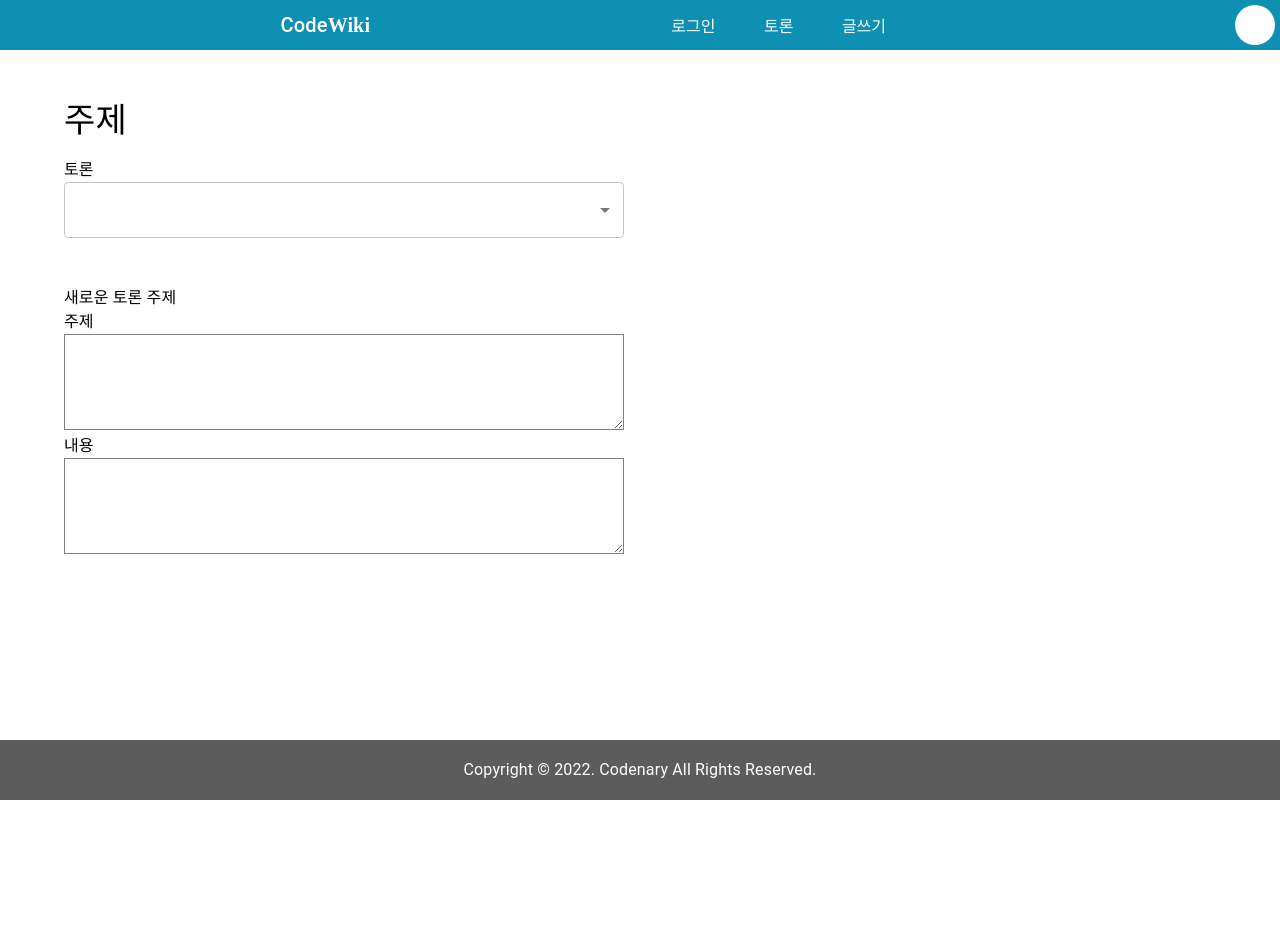
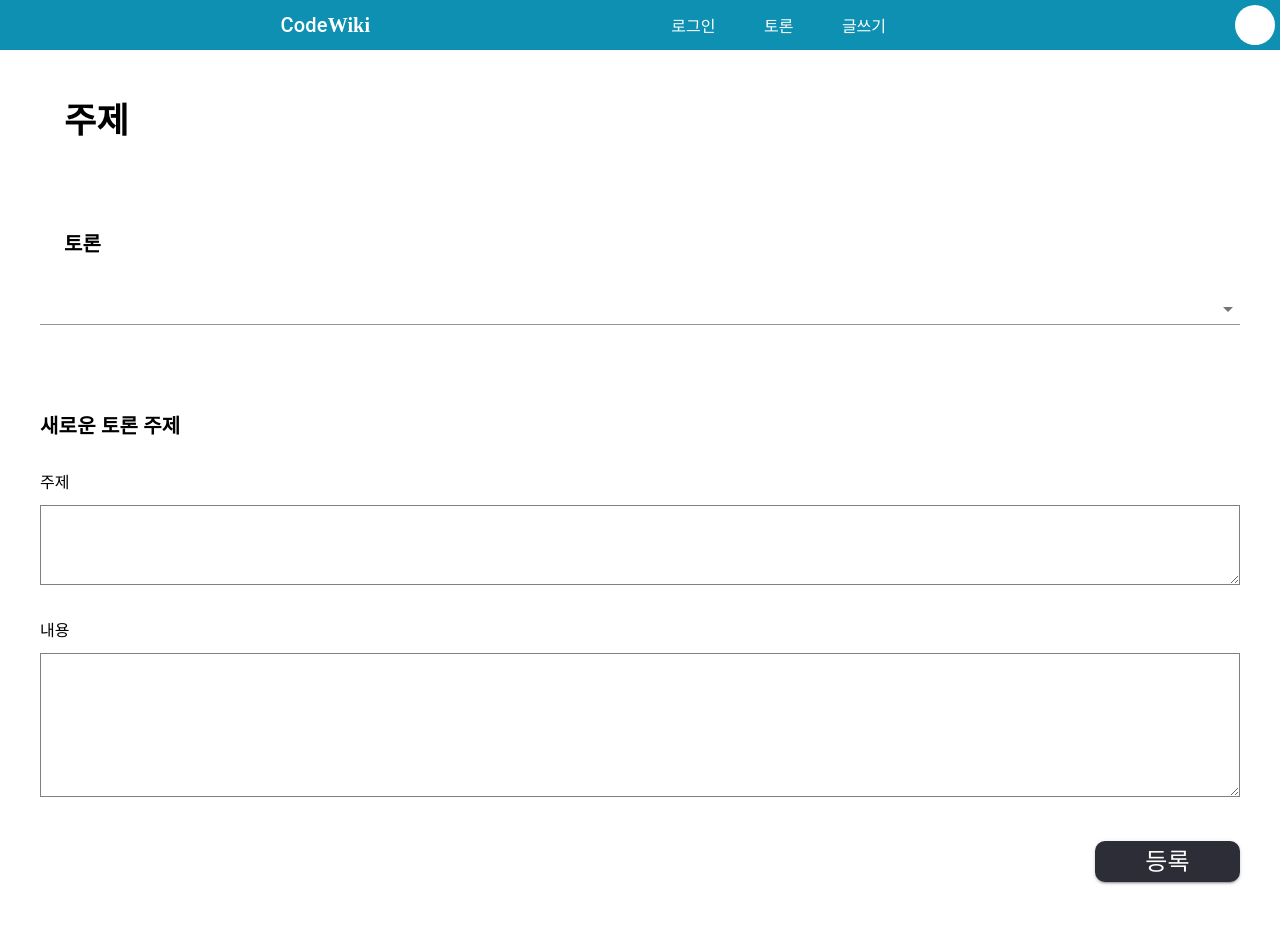
Before and after one commit to 4kang0624/404NotFound, a React (Create React App) app in the folder client/: page /edit_discussion in a window 1280 px wide. Shown: the top 952 px of the page. Before the commit the page ends 800 px from the top, so only its background shows below. Built offline with nearby package versions, Linux system fonts and the light colour scheme; no server answers; a web font is replaced by a local one.

Commit message:
feat: 최종추가 완료

```diff
--- a/client/src/App.js
+++ b/client/src/App.js
@@ -17,7 +17,7 @@ function App() {
   return (
     <BrowserRouter>
       <Header />
-      <Container sx={{ maxWidth: "1280px" }}>
+      <Container sx={{ maxWidth: "1280px", height: "90vh" }}>
         <Routes>
           <Route path="/" element={auth(Home, null)} />
           <Route path="/signin" element={auth(SignIn, false)} />
@@ -28,8 +28,8 @@ function App() {
           <Route path="/edit_discussion" element={auth(EditDiscussion, true)} />
           <Route path="*" element={auth(Missing, null)} />
         </Routes>
+        <Footer />
       </Container>
-      <Footer />
     </BrowserRouter>
   );
 }
--- a/client/src/components/DocumentNav.js
+++ b/client/src/components/DocumentNav.js
@@ -1,7 +1,7 @@
 import React from "react";
 
 function DocumentNav() {
-  return <div>DocumentNav</div>;
+  return <div></div>;
 }
 
 export default DocumentNav;
--- a/client/src/components/Footer.js
+++ b/client/src/components/Footer.js
@@ -4,8 +4,6 @@ import { Box, Typography } from "@mui/material";
 function Footer() {
   return (
     <Box
-      position={"absolute"}
-      bottom={0}
       bgcolor={"#5D5C5D"}
       height={"60px"}
       display={"flex"}
@@ -13,6 +11,7 @@ function Footer() {
       alignItems={"center"}
       color={"white"}
       width={"100%"}
+      marginTop={"550px"}
     >
       <Typography>Copyright © 2022. Codenary All Rights Reserved.</Typography>
     </Box>
--- a/client/src/components/Markdown.js
+++ b/client/src/components/Markdown.js
@@ -6,11 +6,12 @@ import { insertDocument } from "../redux/modules/document";
 import useBeforeLeave from "../hooks/useBeforeLeave";
 import { useNavigate } from "react-router-dom";
 
-function Markdown({ title }) {
+function Markdown(props) {
+  const { title, realContent } = props;
   const dispatch = useDispatch();
   const navigate = useNavigate();
   const userId = useSelector(state => state.user.userId);
-  const [content, setContent] = useState("");
+  const [content, setContent] = useState(realContent);
   const beforeFC = () => window.confirm("사이트에 나가시겠습니까?");
   useBeforeLeave(beforeFC);
 
--- a/client/src/pages/Document.js
+++ b/client/src/pages/Document.js
@@ -1,21 +1,64 @@
-import { Grid, Typography } from "@mui/material";
+import { Button, Grid, Typography } from "@mui/material";
 import { Box } from "@mui/system";
 import MDEditor from "@uiw/react-md-editor";
-import React from "react";
+import React, { useState } from "react";
 import DocumentNav from "../components/DocumentNav";
 import { useLocation } from "react-router-dom";
+import Markdown from "../components/Markdown";
 
 function Document() {
   const location = useLocation();
-  const { content, title } = location.state;
+  const { content, title, user, datetime, version } = location.state;
+  const data = new Date(datetime);
+  const year = data.getFullYear();
+  const month = data.getMonth() + 1;
+  const date = data.getDate();
 
+  const [isClick, setIsClick] = useState(false);
+
+  const onClickHandler = e => {
+    setIsClick(true);
+  };
   return (
     <Box paddingTop={"50px"} display={"flex"}>
       <Grid container>
+        {isClick ? (
+          <>
+            <Markdown title={title} realContent={content} />
+          </>
+        ) : (
           <Grid item xs={8}>
+            <Grid container>
+              <Grid item xs={10}>
                 <Typography variant="h3" component="h3" pb={"1rem"}>
                   {title}
                 </Typography>
+              </Grid>
+              <Grid
+                item
+                xs={2}
+                display={"flex"}
+                justifyContent={"center"}
+                alignItems={"center"}
+              >
+                <Button variant="text" onClick={onClickHandler}>
+                  수정하기
+                </Button>
+              </Grid>
+            </Grid>
+            <Grid container>
+              <Grid item xs={4}>
+                <Typography>작성자: {user}</Typography>
+              </Grid>
+              <Grid item xs={4}>
+                <Typography>버전: {version}</Typography>
+              </Grid>
+              <Grid item xs={4}>
+                <Typography>
+                  날짜: {year}년 {month}월 {date}일
+                </Typography>
+              </Grid>
+            </Grid>
             <hr />
             <MDEditor.Markdown
               style={{ padding: 15 }}
@@ -26,6 +69,7 @@ function Document() {
               // }}
             />
           </Grid>
+        )}
         <Grid item xs={4}>
           <DocumentNav />
         </Grid>
--- a/client/src/pages/EditDiscussion.js
+++ b/client/src/pages/EditDiscussion.js
@@ -5,30 +5,59 @@ import {
   Select,
   TextareaAutosize,
   Typography,
+  Button,
 } from "@mui/material";
-import React, { useState } from "react";
+import React from "react";
+import styled from "styled-components";
+import InputLabel from "@mui/material/InputLabel";
+import FormControl from "@mui/material/FormControl";
 
 function EditDiscussion() {
-  const [list, setList] = useState("");
+  const [discussion, setnum] = React.useState("");
+
+  const handleChange = event => {
+    setnum(event.target.value);
+  };
   return (
-    <Box paddingTop={"50px"} display={"flex"} flexDirection={"column"}>
-      <Typography variant="h4" component="h4" pb={"1rem"}>
+    <StyledBody>
+      <Box
+        paddingTop={"50px"}
+        display={"flex"}
+        flexDirection={"column"}
+        alignItems={"center"}
+        width={"100%"}
+      >
+        <Typography
+          variant="h4"
+          component="h4"
+          pb={"1rem"}
+          fontWeight={"600"}
+          marginBottom={"70px"}
+          fontSize={"35px"}
+          alignSelf={"start"}
+        >
           주제
         </Typography>
-      <Grid>
-        <Typography>토론</Typography>
+        <Grid paddingBottom={"10px"} alignSelf={"start"}>
+          <Typography fontWeight={"600"} fontSize={"20px"}>
+            토론
+          </Typography>
         </Grid>
-      <Grid>
+        <Grid paddingBottom={"30px"}>
+          <FormControl variant="standard" sx={{ m: 1, minWidth: 1200 }}>
+            <InputLabel id="demo-simple-select-standard-label"></InputLabel>
             <Select
-          value={list}
-          onChange={e => setList(e.target.value)}
-          inputProps={{ "aria-label": "Without label" }}
-          sx={{ width: "35rem" }}
+              labelId="demo-simple-select-standard-label"
+              id="demo-simple-select-standard"
+              value={discussion}
+              onChange={handleChange}
+              label="List"
             >
               <MenuItem value={10}>Ten</MenuItem>
               <MenuItem value={20}>Twenty</MenuItem>
               <MenuItem value={30}>Thirty</MenuItem>
             </Select>
+          </FormControl>
         </Grid>
         <Box
           component={"form"}
@@ -36,14 +65,20 @@ function EditDiscussion() {
             marginY: "3rem",
           }}
         >
-        <Typography>새로운 토론 주제</Typography>
-        <Grid>
-          <Typography>주제</Typography>
+          <Typography
+            fontWeight={"600"}
+            fontSize={"20px"}
+            paddingBottom={"30px"}
+          >
+            새로운 토론 주제
+          </Typography>
+          <Grid paddingBottom={"30px"}>
+            <Typography paddingBottom={"10px"}>주제</Typography>
             <TextareaAutosize
               aria-label="empty textarea"
               style={{
-              width: "35rem",
-              height: "5rem",
+                width: "1200px",
+                height: "4rem",
                 fontSize: "1rem",
                 border: "1px solid gray",
                 outlineColor: "royalblue",
@@ -51,13 +86,13 @@ function EditDiscussion() {
               }}
             />
           </Grid>
-        <Grid>
-          <Typography>내용</Typography>
+          <Grid paddingBottom={"40px"}>
+            <Typography paddingBottom={"10px"}>내용</Typography>
             <TextareaAutosize
               aria-label="empty textarea"
               style={{
-              width: "35rem",
-              height: "5rem",
+                width: "1200px",
+                height: "8rem",
                 fontSize: "1rem",
                 border: "1px solid gray",
                 outlineColor: "royalblue",
@@ -65,9 +100,28 @@ function EditDiscussion() {
               }}
             />
           </Grid>
+          <Grid paddingBottom={"150px"}>
+            <Button
+              variant={"contained"}
+              style={{
+                width: "145px",
+                height: "41px",
+                backgroundColor: "#2C2D36",
+                float: "right",
+                borderRadius: "10px",
+              }}
+            >
+              <Typography fontWeight={"400"} fontSize={"24px"}>
+                등록
+              </Typography>
+            </Button>
+          </Grid>
         </Box>
       </Box>
+    </StyledBody>
   );
 }
 
+const StyledBody = styled.div``;
+
 export default EditDiscussion;
--- a/client/src/pages/SignIn.js
+++ b/client/src/pages/SignIn.js
@@ -110,7 +110,11 @@ function SignIn() {
                   marginY: 3,
                 }}
               />
-              <Button variant="contained" type="submit">
+              <Button
+                variant="contained"
+                type="submit"
+                sx={{ alignSelf: "end" }}
+              >
                 로그인
               </Button>
             </Form>
@@ -127,5 +131,11 @@ const Form = styled.form`
   display: flex;
   flex-direction: column;
   align-items: center;
-  padding: 4rem;
+  padding: 5rem 7rem 0 7rem;
+  & > div {
+    background-color: white;
+    & > div {
+      background-color: white;
+    }
+  }
 `;
--- a/client/src/pages/SignUp.js
+++ b/client/src/pages/SignUp.js
@@ -164,7 +164,11 @@ function SignUp() {
                   marginY: 1,
                 }}
               />
-              <Button variant="contained" type="submit">
+              <Button
+                variant="contained"
+                type="submit"
+                sx={{ alignSelf: "end" }}
+              >
                 회원가입
               </Button>
             </Form>
@@ -181,5 +185,11 @@ const Form = styled.form`
   display: flex;
   flex-direction: column;
   align-items: center;
-  padding: 4rem;
+  padding: 4rem 7rem 0 7rem;
+  & > div {
+    background-color: white;
+    & > div {
+      background-color: white;
+    }
+  }
 `;
```
Lines whose indentation alone changed are shown as unchanged.
